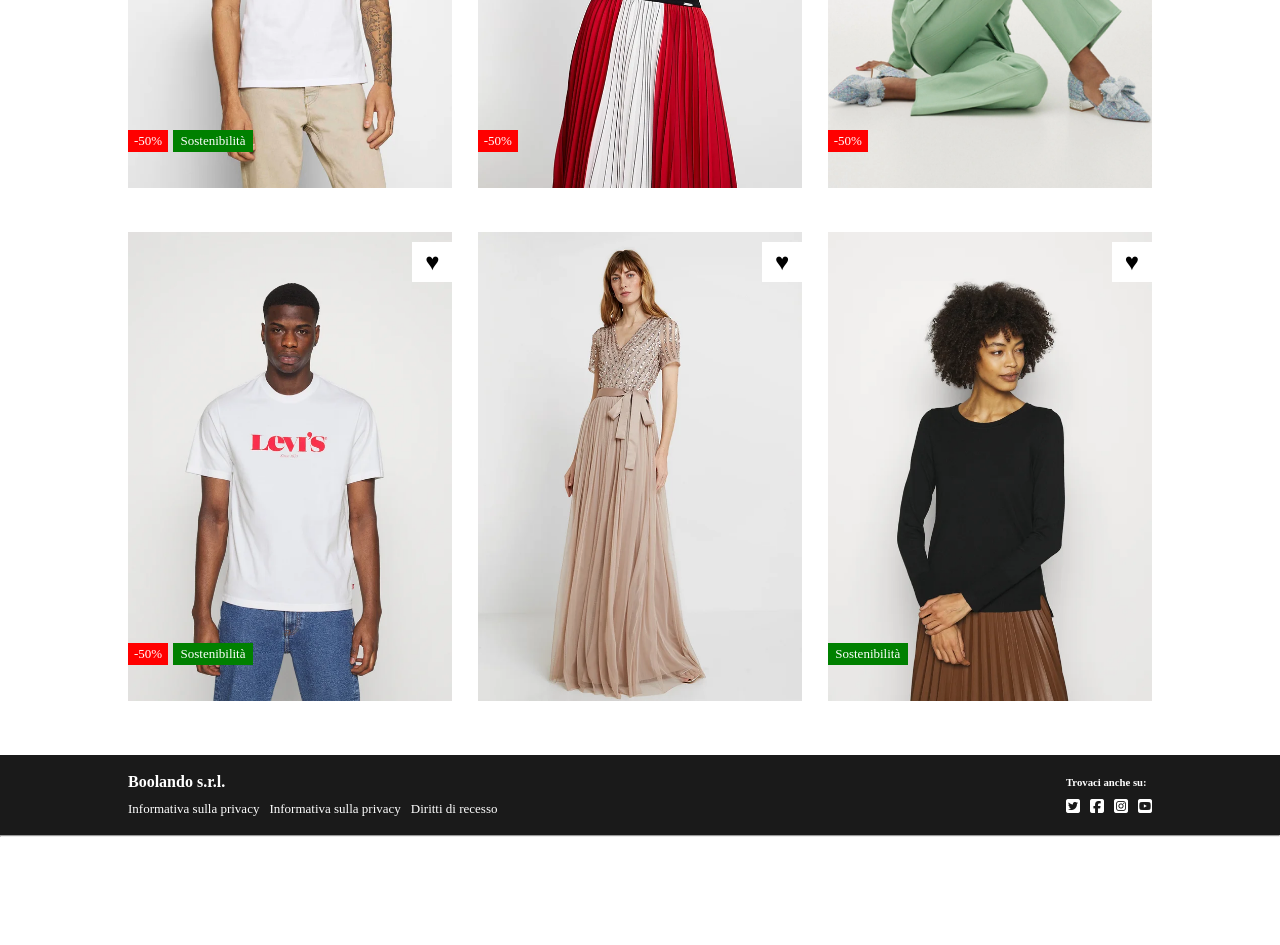
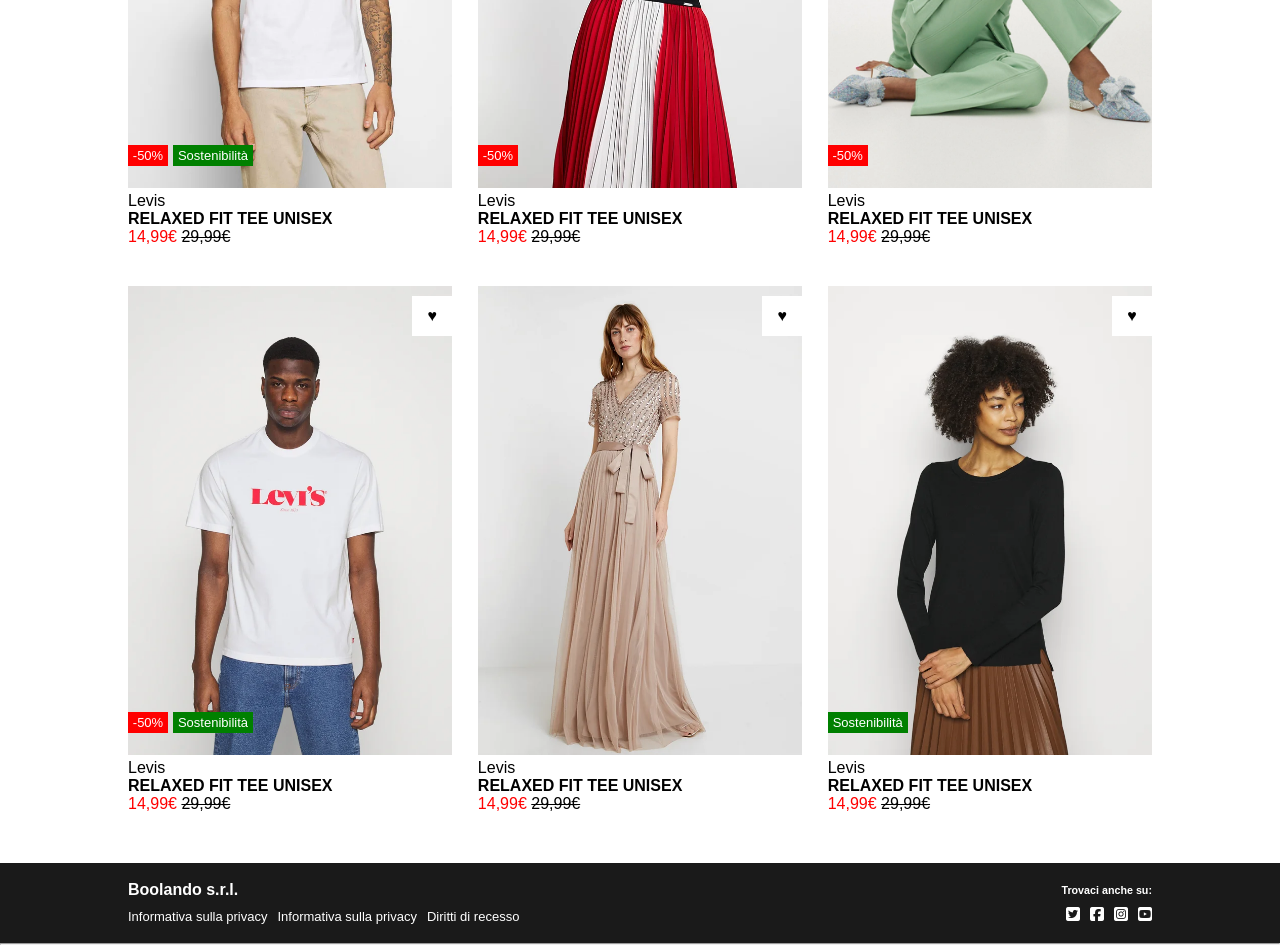
Before and after one commit to NiccoloDiDomenico/html-css-boolando, a plain HTML site: page index.html in a window 1280 px wide. Shown: the part 380-1325 px from the top of the page. Before the commit the page ends 1217 px from the top, so only its background shows below. Drawn offline with Linux system fonts and the light colour scheme; files whose address does not match are found by name.

Commit message:
feat: added card-text and completed exercise

```diff
--- a/css/style.css
+++ b/css/style.css
@@ -7,6 +7,10 @@
 
 img {
     max-width: 100%;
+}
+
+body {
+    font-family: sans-serif;
 }
 
 /* LAYOUT */
@@ -58,6 +62,8 @@
     height: 60px;
     background-color: #ff6801;
     position: fixed;
+    top: 0;
+    left: 0;
     z-index: 3;
 }
 
@@ -133,12 +139,12 @@
     line-height: 40px;
     background-color: white;
     text-align: center;
-    font-size: 24px;
+    font-size: 1rem;
 }
 
 .discount {
     position: absolute;
-    bottom: 40px;
+    bottom: 80px;
     left: 0;
     z-index: 2;
     width: 40px;
@@ -151,7 +157,7 @@
 
 .green {
     position: absolute;
-    bottom: 40px;
+    bottom: 80px;
     left: 45px;
     z-index: 2;
     width: 80px;
@@ -164,9 +170,17 @@
 
 .green.only {
     position: absolute;
-    bottom: 40px;
+    bottom: 80px;
     left: 0px;
     z-index: 2;
+}
+
+.new-price {
+    color: red;
+}
+
+.old-price {
+    color: black;
 }
 
 /* HOVER */
--- a/index.html
+++ b/index.html
@@ -41,51 +41,105 @@
             <div class="container flex-catalog-container">
                 <div class="col">
                     <div class="card">
+                        <div class="card-image">
                             <img src="./img/1.webp" alt="">
                             <img src="./img/1b.webp" alt="" class="back-item">
                             <span class="like">&hearts;</span>
                             <span class="discount">-50%</span>
                             <span class="green">Sostenibilità</span>
                         </div>
+                        <div class="card-text">
+                            <div class="brand">Levis</div>
+                            <h4 class="card-title">RELAXED FIT TEE UNISEX</h4>
+                            <div>
+                                <span class="new-price">14,99€ <DEL class="old-price">29,99€</DEL></span>
+                            </div>
+                        </div>
+                    </div>
                 </div>
                 <div class="col">
                     <div class="card">
+                        <div class="card-image">
                             <img src="./img/2.webp" alt="">
                             <img src=".//img/2b.webp" alt="" class="back-item">
                             <span class="like">&hearts;</span>
                             <span class="discount">-50%</span>
                         </div>
+                        <div class="card-text">
+                            <div class="brand">Levis</div>
+                            <h4 class="card-title">RELAXED FIT TEE UNISEX</h4>
+                            <div>
+                                <span class="new-price">14,99€ <DEL class="old-price">29,99€</DEL></span>
+                            </div>
+                        </div>
+                    </div>
                 </div>
                 <div class="col">
                     <div class="card">
+                        <div class="card-image">
                             <img src="./img/3.webp" alt="">
                             <img src="./img/3b.webp" alt="" class="back-item">
                             <span class="like">&hearts;</span>
                             <span class="discount">-50%</span>
                         </div>
+                        <div class="card-text">
+                            <div class="brand">Levis</div>
+                            <h4 class="card-title">RELAXED FIT TEE UNISEX</h4>
+                            <div>
+                                <span class="new-price">14,99€ <DEL class="old-price">29,99€</DEL></span>
+                            </div>
+                        </div>
+                    </div>
                 </div>
                 <div class="col">
                     <div class="card">
+                        <div class="card-image">
                             <img src="./img/4.webp" alt="">
                             <img src=".//img/4b.webp" alt="" class="back-item">
                             <span class="like">&hearts;</span>
                             <span class="discount">-50%</span>
                             <span class="green">Sostenibilità</span>
                         </div>
+                        <div class="card-text">
+                            <div class="brand">Levis</div>
+                            <h4 class="card-title">RELAXED FIT TEE UNISEX</h4>
+                            <div>
+                                <span class="new-price">14,99€ <DEL class="old-price">29,99€</DEL></span>
+                            </div>
+                        </div>
+                    </div>
                 </div>
                 <div class="col">
                     <div class="card">
+                        <div class="card-image">
                             <img src="./img/5.webp" alt="">
                             <img src="./img/5b.webp" alt="" class="back-item">
                             <span class="like">&hearts;</span>
                         </div>
+                        <div class="card-text">
+                            <div class="brand">Levis</div>
+                            <h4 class="card-title">RELAXED FIT TEE UNISEX</h4>
+                            <div>
+                                <span class="new-price">14,99€ <DEL class="old-price">29,99€</DEL></span>
+                            </div>
+                        </div>
+                    </div>
                 </div>
                 <div class="col">
                     <div class="card">
+                        <div class="card-image">
                             <img src="./img/6.webp" alt="">
                             <img src="./img/6b.webp" alt="" class="back-item">
                             <span class="like">&hearts;</span>
                             <span class="green only">Sostenibilità</span>
+                        </div>
+                        <div class="card-text">
+                            <div class="brand">Levis</div>
+                            <h4 class="card-title">RELAXED FIT TEE UNISEX</h4>
+                            <div>
+                                <span class="new-price">14,99€ <DEL class="old-price">29,99€</DEL></span>
+                            </div>
+                        </div>
                     </div>
                 </div>
             </div>
```
Lines whose indentation alone changed are shown as unchanged.
